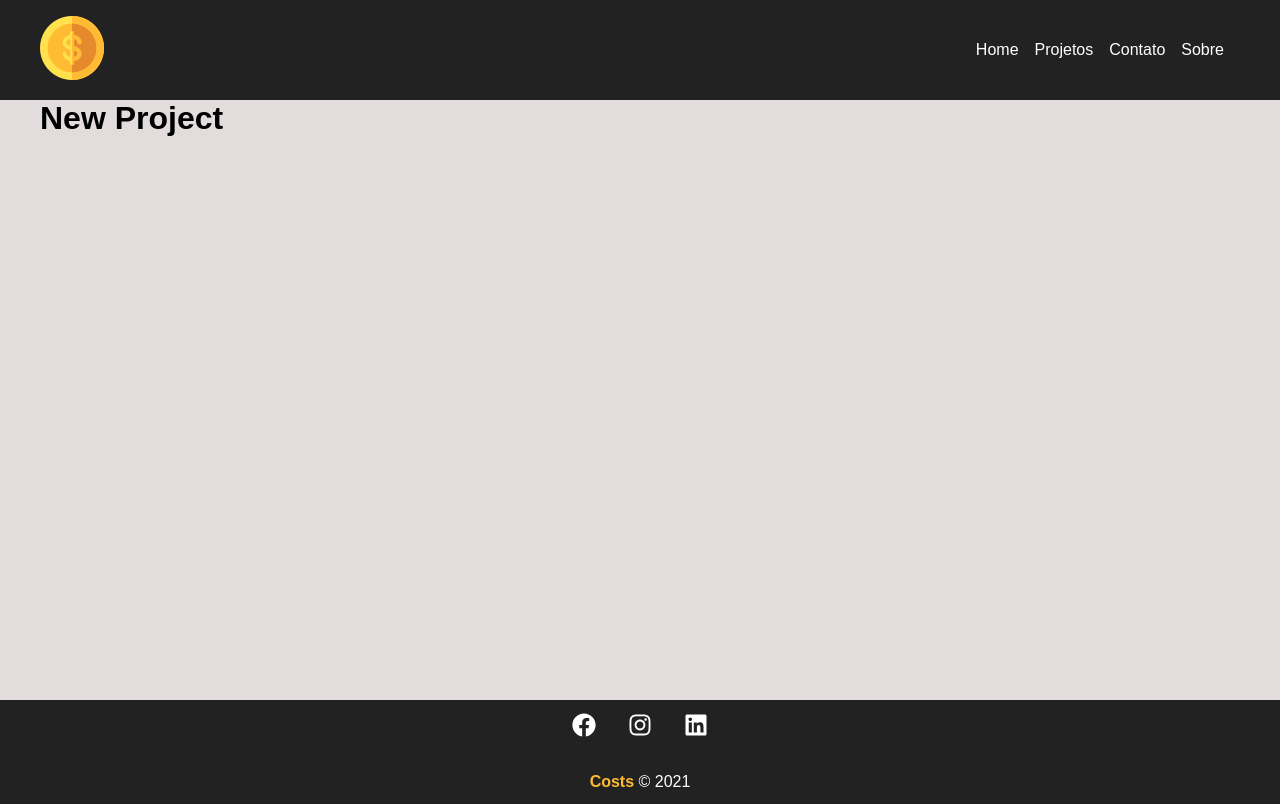
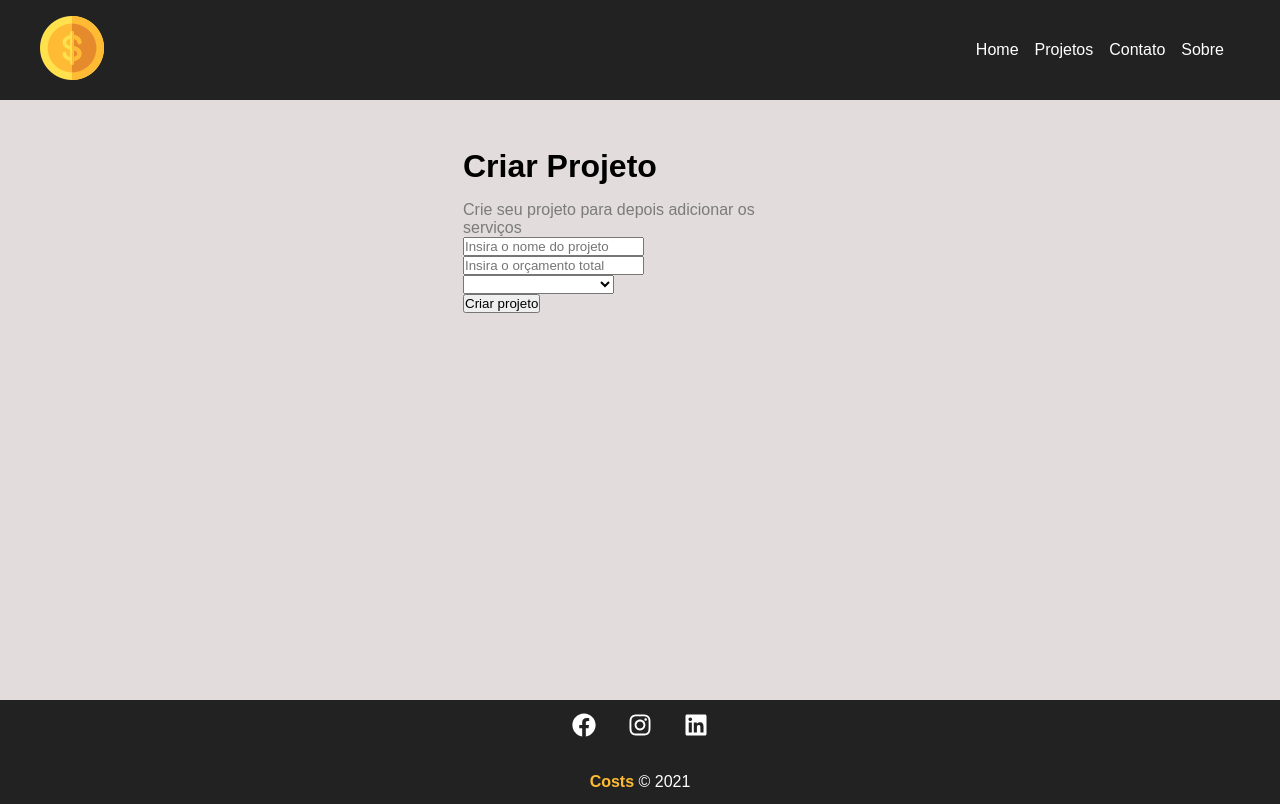
Before and after one commit to thiagobrsouza/react-costs, a React (Create React App) app: page /newproject in a window 1280 px wide. Built offline with nearby package versions, Linux system fonts and the light colour scheme.

Commit message:
Criando pagina de novo projeto e componente de formulario

```diff
--- a/src/App.js
+++ b/src/App.js
@@ -1,4 +1,4 @@
-import { BrowserRouter as Router, Switch, Route, Link } from 'react-router-dom'
+import { BrowserRouter as Router, Switch, Route } from 'react-router-dom'
 import Container from './components/layout/Container';
 import Company from './components/pages/Company';
 import Contact from './components/pages/Contact';
--- a/src/components/pages/NewProject.jsx
+++ b/src/components/pages/NewProject.jsx
@@ -1,5 +1,12 @@
+import ProjectForm from '../project/ProjectForm'
+import styles from './styles/NewProject.module.css'
+
 export default function NewProject() {
   return (
-    <h1>New Project</h1>
+    <div className={styles.newproject_container}>
+      <h1>Criar Projeto</h1>
+      <p>Crie seu projeto para depois adicionar os serviços</p>
+      <ProjectForm />
+    </div>
   )
 }
--- /dev/null
+++ b/src/components/pages/styles/NewProject.module.css
@@ -0,0 +1,13 @@
+.newproject_container {
+  width: 450px;
+  margin: 0 auto;
+  padding: 3em;
+}
+
+.newproject_container h1 {
+  margin-bottom: 0.5em;
+}
+
+.newproject_container p {
+  color: #7b7b7b;
+}
--- /dev/null
+++ b/src/components/project/ProjectForm.jsx
@@ -0,0 +1,20 @@
+export default function ProjectForm() {
+  return (
+    <form>
+      <div>
+        <input type="text" placeholder="Insira o nome do projeto"/>
+      </div>
+      <div>
+        <input type="number" placeholder="Insira o orçamento total"/>
+      </div>
+      <div>
+        <select name="category_id">
+          <option disabled>Selecione a categoria</option>
+        </select>
+      </div>
+      <div>
+        <input type="submit" value="Criar projeto"/>
+      </div>
+    </form>
+  )
+}
```
